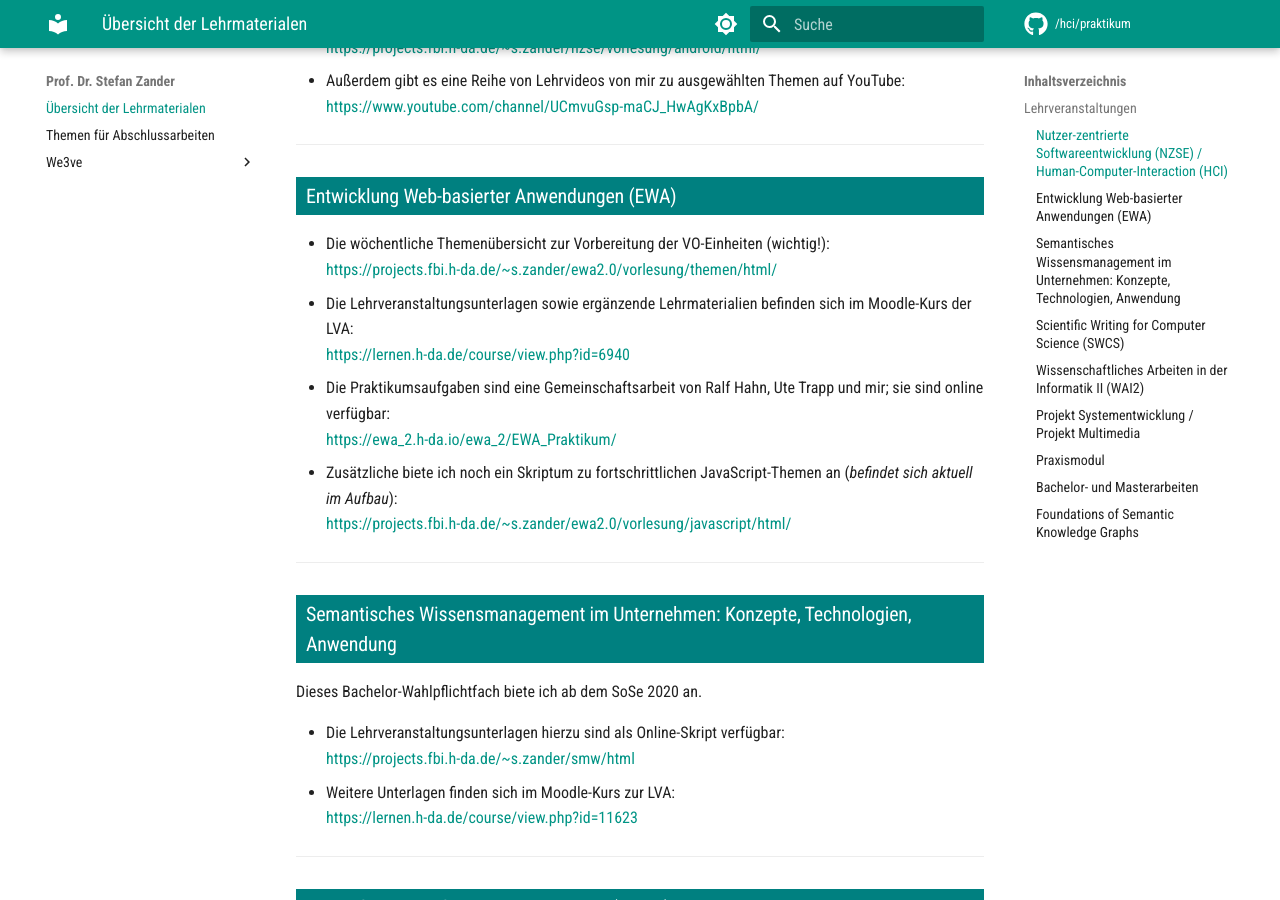
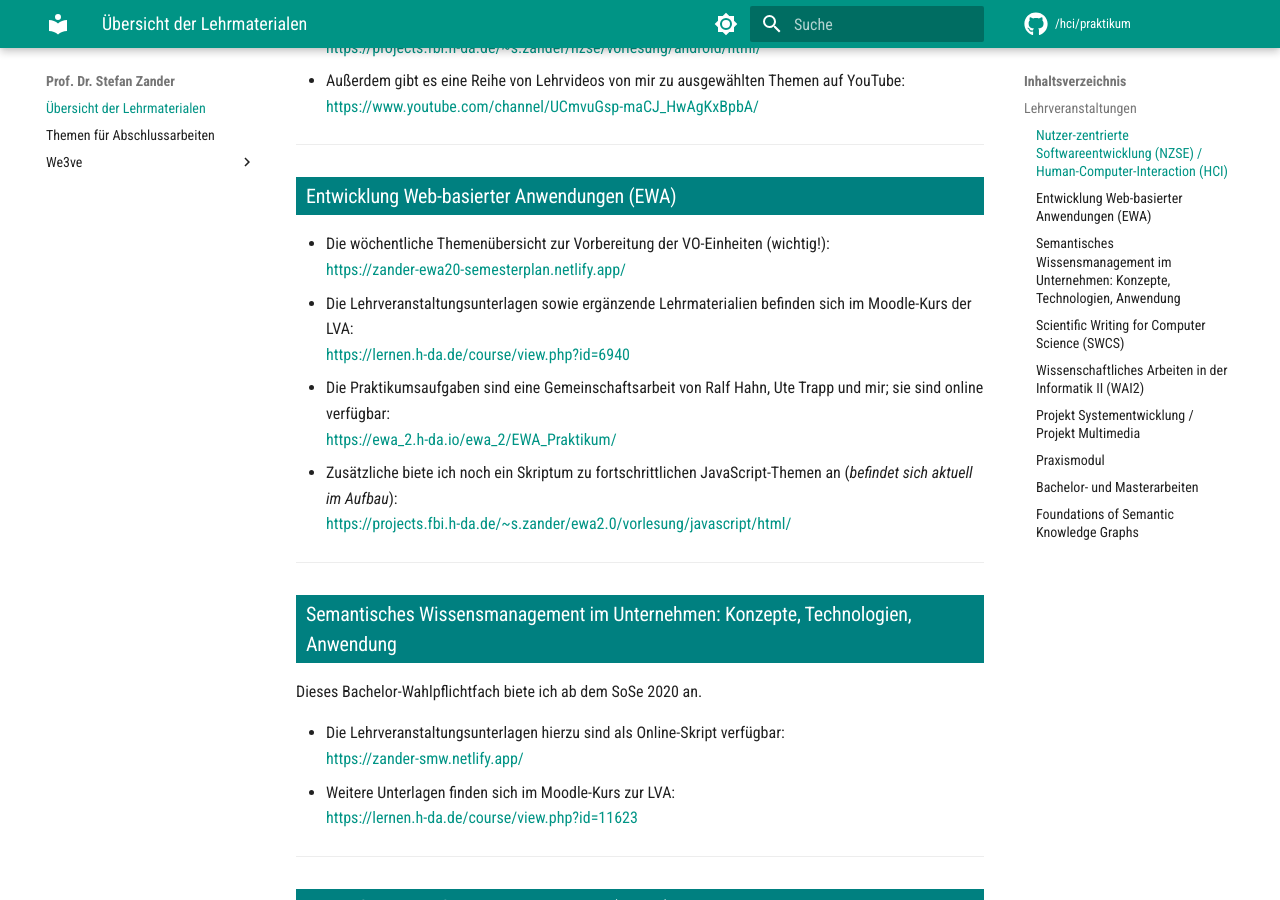
Before and after one commit to StefanZander/stefanzander.github.io, an MkDocs documentation site: the page built from docs/index.md, in a window 1280 px wide and 900 px high, scrolled down 1083 px. Built offline with MkDocs 1.6.1 and Material for MkDocs 9.7.7, drawn with Linux system fonts in a browser that asks for light colours; comment, search, counter and statistics services are not loaded.

Commit message:
updated ewa links

```diff
--- a/docs/index.md
+++ b/docs/index.md
@@ -30,7 +30,7 @@ Dieses Modul befasst sich mit den Grundsätzen des Human-centered Design bzw. De
 
 ### Entwicklung Web-basierter Anwendungen (EWA)
 * Die wöchentliche Themenübersicht zur Vorbereitung der VO-Einheiten (wichtig!):
-    <https://projects.fbi.h-da.de/~s.zander/ewa2.0/vorlesung/themen/html/>
+    <https://zander-ewa20-semesterplan.netlify.app/>
 * Die Lehrveranstaltungsunterlagen sowie ergänzende Lehrmaterialien befinden sich im Moodle-Kurs der LVA:
     <https://lernen.h-da.de/course/view.php?id=6940>
 * Die Praktikumsaufgaben sind eine Gemeinschaftsarbeit von Ralf Hahn, Ute Trapp und mir; sie sind online verfügbar:
@@ -45,7 +45,7 @@ Dieses Modul befasst sich mit den Grundsätzen des Human-centered Design bzw. De
 Dieses Bachelor-Wahlpflichtfach biete ich ab dem SoSe 2020 an.
 
 * Die Lehrveranstaltungsunterlagen hierzu sind als Online-Skript verfügbar:
-    <https://projects.fbi.h-da.de/~s.zander/smw/html>
+    <https://zander-smw.netlify.app/>
 * Weitere Unterlagen finden sich im Moodle-Kurs zur LVA:
     <https://lernen.h-da.de/course/view.php?id=11623>
 
```
